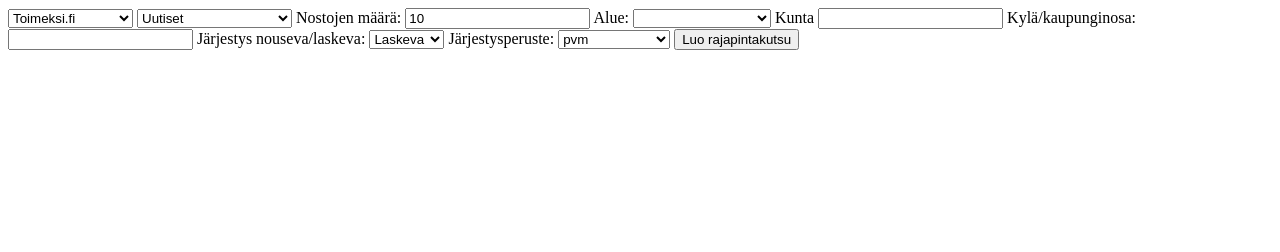
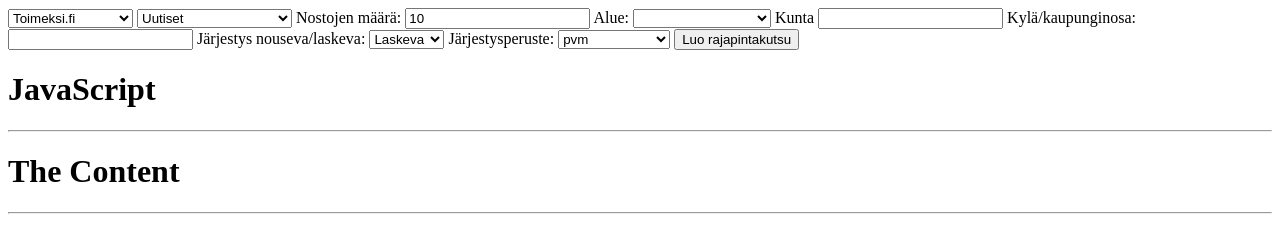
Before and after one commit to Statse/Toimeksi.fi-rajapintatyokalu, a plain HTML site: page index.html in a window 1280 px wide. Drawn offline with Linux system fonts and the light colour scheme.

Commit message:
removed consol logs

```diff
--- a/index.html
+++ b/index.html
@@ -89,7 +89,11 @@
         </select>
 
         <button id="luo">Luo rajapintakutsu</button>
+        <h1>JavaScript</h1>
+        <hr>
         <div id="js"></div>
+        <h1>The Content</h1>
+        <hr>
         <div id="print"></div>
         <script src="main.js" async defer></script>
     </body>
--- a/main.js
+++ b/main.js
@@ -1,4 +1,3 @@
-console.log("Main.js start");
 var printHere = document.getElementById("print");
 
 
@@ -110,6 +109,7 @@ document.getElementById("luo").onclick = function () {
 
         theRequest.onerror = function() {
             console.log("Connection error");
+            alert("Connection error.")
         };
 
         theRequest.send();
```
